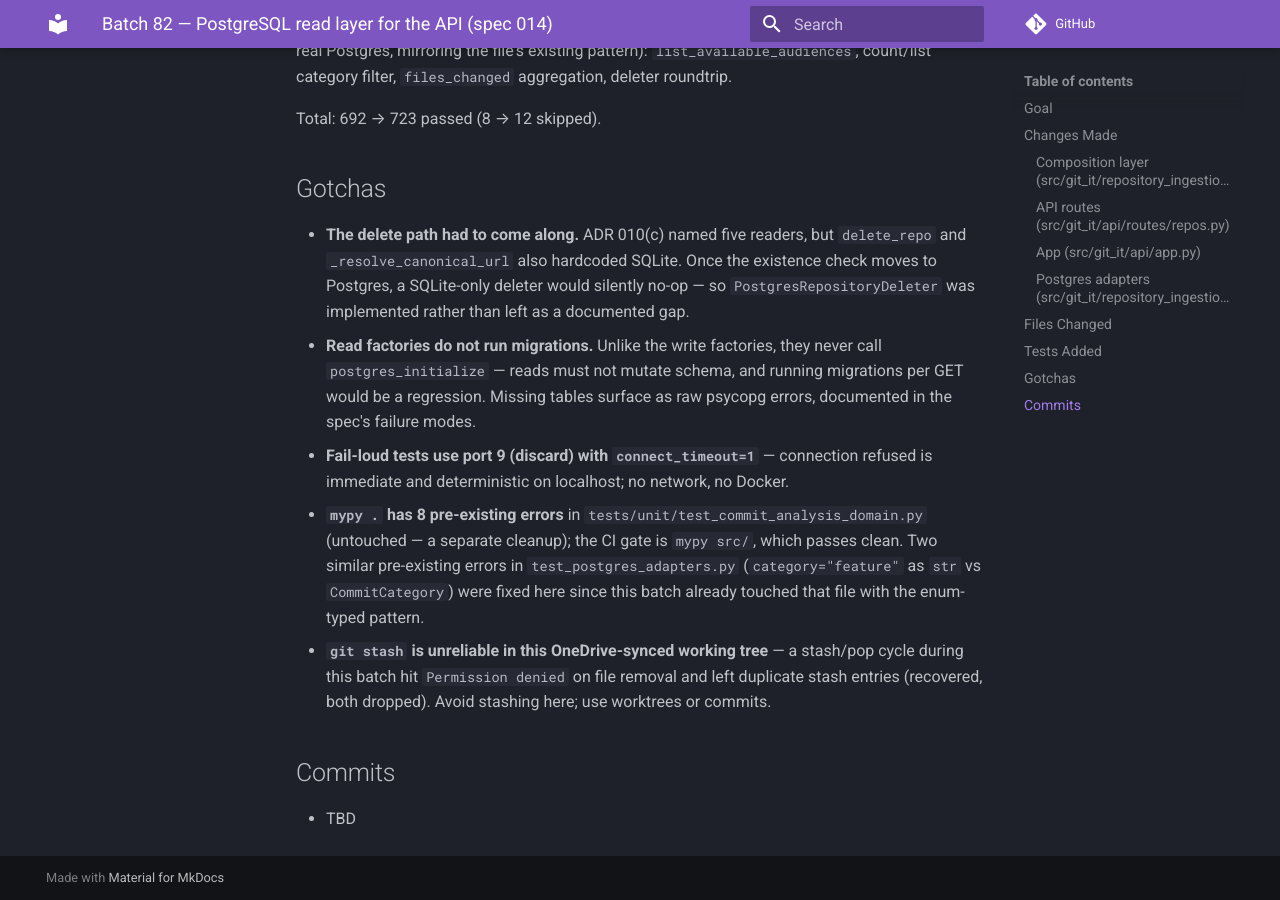
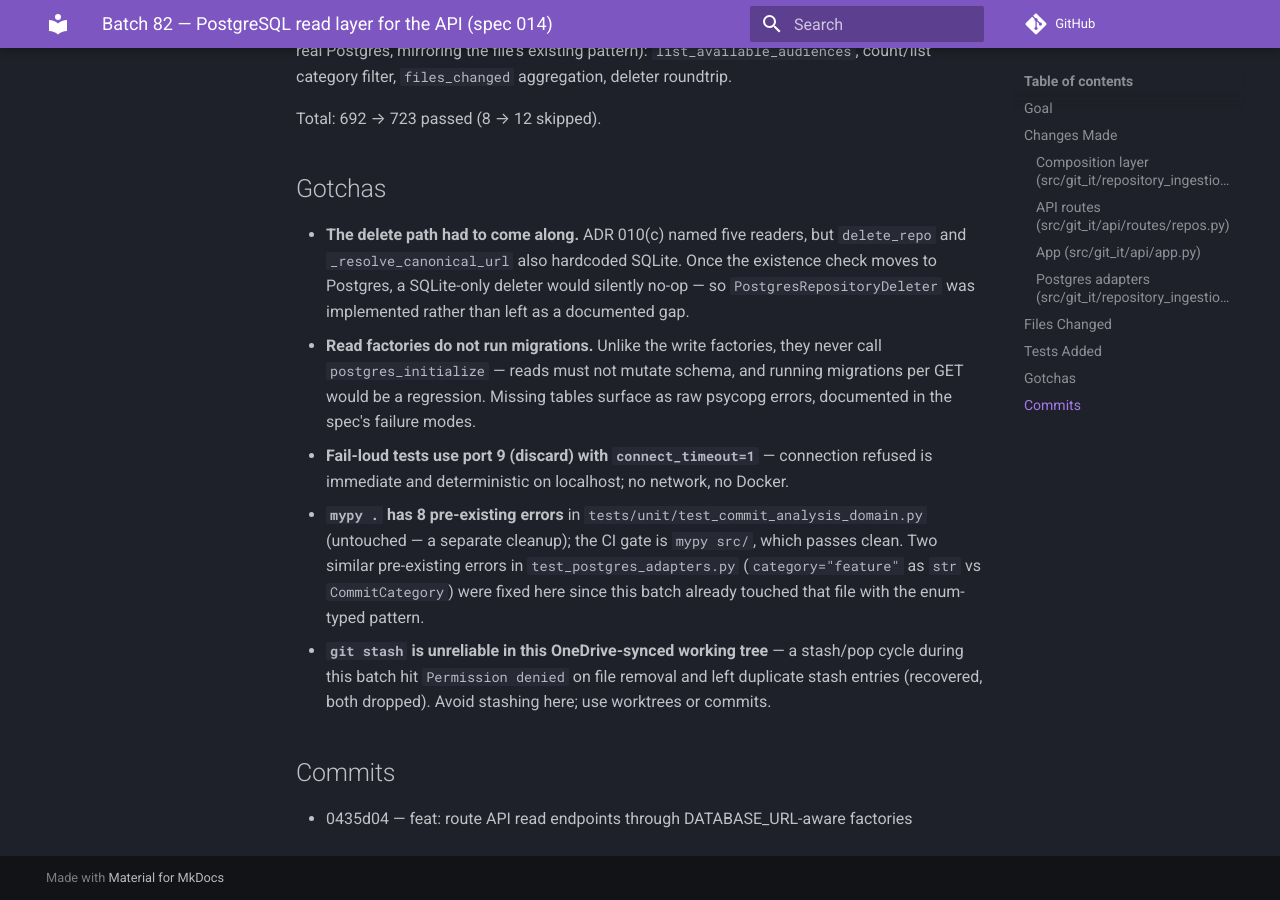
Before and after one commit to rafa-castano/git_it, an MkDocs documentation site: the page built from docs/progress/api/batch-82-postgres-read-layer.md, in a window 1280 px wide and 900 px high, scrolled down 2490 px. Built offline with MkDocs 1.6.1 and Material for MkDocs 9.7.7, drawn with Linux system fonts in a browser that asks for light colours; comment, search, counter and statistics services are not loaded.

Commit message:
docs: record batch 82 commit SHA in progress doc

```diff
--- a/docs/progress/api/batch-82-postgres-read-layer.md
+++ b/docs/progress/api/batch-82-postgres-read-layer.md
@@ -107,4 +107,4 @@ Total: 692 → 723 passed (8 → 12 skipped).
 
 ## Commits
 
-- TBD
+- 0435d04 — feat: route API read endpoints through DATABASE_URL-aware factories
```
